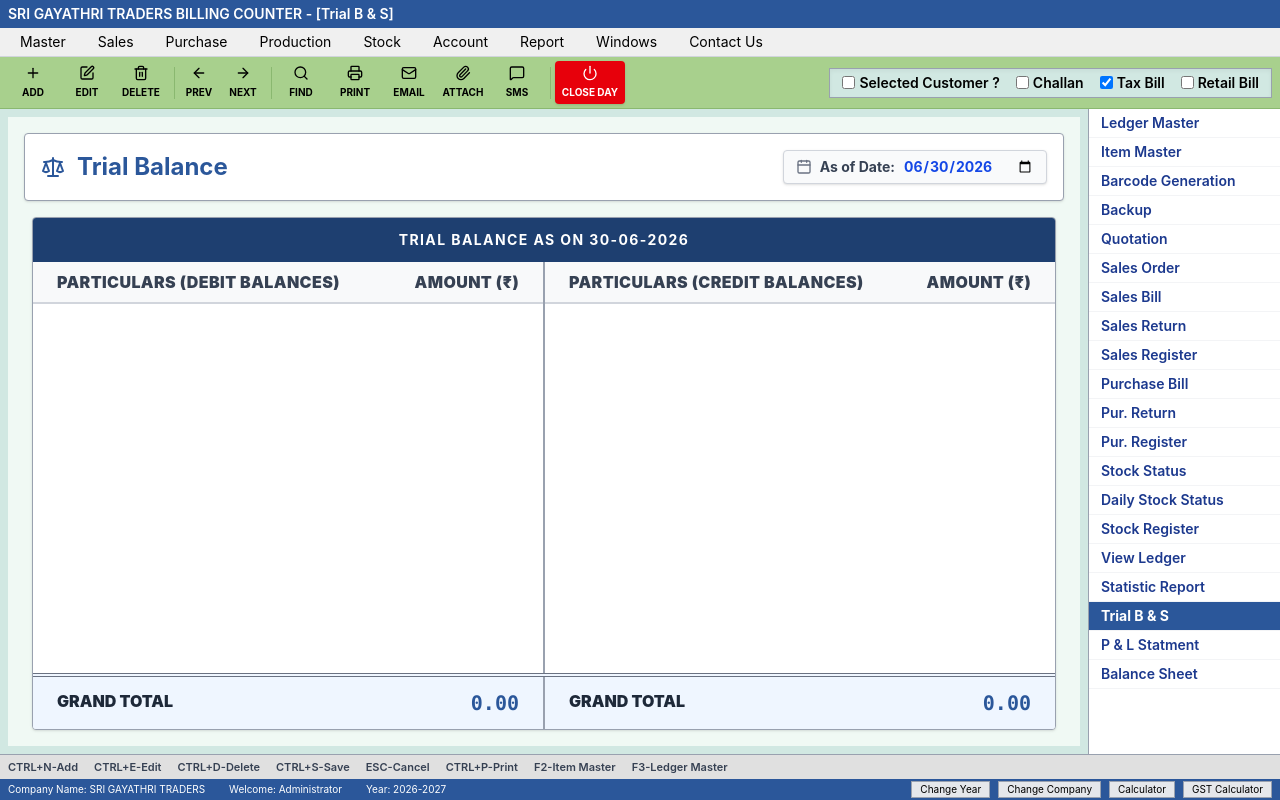
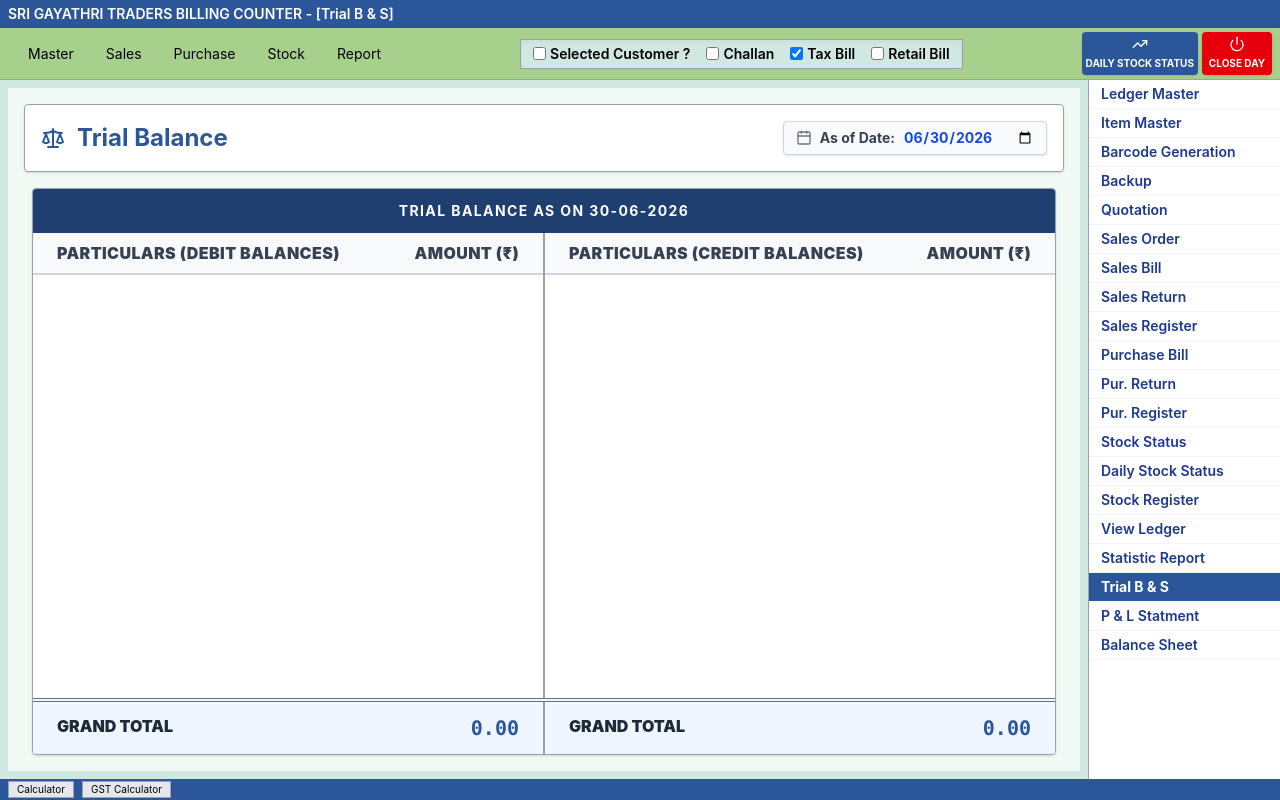
Before and after one commit to preetha007titanobova/GAYATHRI-TRADERS, a React (Vite) app in the folder frontend/: page /trial-b-s in a window 1280 px wide. Built offline with nearby package versions, Linux system fonts and the light colour scheme.

Commit message:
daily-stock

```diff
--- a/frontend/src/components/Layout.tsx
+++ b/frontend/src/components/Layout.tsx
@@ -1,6 +1,6 @@
 import React, { useState } from 'react';
 import { Outlet, Link, useLocation } from 'react-router-dom';
-import { Plus, Edit, Trash2, ArrowLeft, ArrowRight, Search, Printer, Mail, Paperclip, MessageSquare, Power } from 'lucide-react';
+import { Plus, Edit, Trash2, ArrowLeft, ArrowRight, Search, Printer, Mail, Paperclip, MessageSquare, Power, TrendingUp } from 'lucide-react';
 import Api from '../Api';
 import jsPDF from 'jspdf';
 import autoTable from 'jspdf-autotable';
@@ -206,19 +206,9 @@ const Layout = () => {
 
   const closeMenu = () => setActiveMenu(null);
 
-  const handleAction = (actionName: keyof ToolbarActions) => {
-    if (toolbarActions[actionName]) {
-      toolbarActions[actionName]!();
-    } else {
-      setGlobalNotification({ msg: "Feature not implemented or not applicable for the current module.", type: 'info' });
-      setTimeout(() => setGlobalNotification({msg: '', type: ''}), 4000);
-    }
-  };
 
-  const handleFeatureNotImplemented = (featureName: string) => {
-    setGlobalNotification({ msg: `${featureName} feature is coming soon!`, type: 'info' });
-    setTimeout(() => setGlobalNotification({msg: '', type: ''}), 4000);
-  };
+
+
 
   const getPageTitle = (pathname: string) => {
     const routeTitles: Record<string, string> = {
@@ -303,7 +293,16 @@ const Layout = () => {
       </div>
 
       {/* 2. Main Menu Bar */}
-      <div className="bg-[#f0f0f0] border-b border-gray-300 flex px-2 py-1 text-sm space-x-2 relative z-50">
+
+
+      {/* Invisible Overlay to catch clicks outside dropdowns */}
+      {activeMenu && (
+        <div className="fixed inset-0 z-40" onClick={closeMenu}></div>
+      )}
+
+      {/* 3. Green Header Bar & Status Indicators */}
+      <div className="bg-[#a8d08d] border-b border-[#8ab870] flex items-center justify-between px-2 py-1 shadow-sm">
+           <div className= "border-gray-300 flex px-2 py-1 text-sm space-x-2 relative z-50">
 
         {/* MASTER */}
         <div className="relative">
@@ -347,10 +346,6 @@ const Layout = () => {
           )}
         </div>
 
-        {/* PRODUCTION */}
-        <div className="relative">
-          <span onClick={() => handleFeatureNotImplemented('Production')} className="px-3 py-1 cursor-pointer select-none rounded hover:bg-blue-100">Production</span>
-        </div>
 
         {/* STOCK */}
         <div className="relative">
@@ -360,20 +355,6 @@ const Layout = () => {
                <Link to="/stock-status" onClick={closeMenu} className="px-4 py-1.5 hover:bg-blue-500 hover:text-white cursor-pointer font-medium">Stock Status</Link>
                <Link to="/daily-stock-status" onClick={closeMenu} className="px-4 py-1.5 hover:bg-blue-500 hover:text-white cursor-pointer font-medium">Daily Stock Status</Link>
                <Link to="/stock-register" onClick={closeMenu} className="px-4 py-1.5 hover:bg-blue-500 hover:text-white cursor-pointer font-medium">Stock Register</Link>
-            </div>
-          )}
-        </div>
-
-        {/* ACCOUNT */}
-        <div className="relative">
-          <span onClick={() => toggleMenu('Account')} className={`px-3 py-1 cursor-pointer select-none rounded ${activeMenu === 'Account' ? 'bg-blue-200 shadow-inner' : 'hover:bg-blue-100'}`}>Account</span>
-          {activeMenu === 'Account' && (
-            <div className="absolute top-full left-0 mt-1 bg-white border border-gray-400 shadow-xl w-48 flex flex-col py-1 z-50">
-               <Link to="/cash-book" onClick={closeMenu} className="px-4 py-1.5 hover:bg-blue-500 hover:text-white cursor-pointer font-medium">Cash Book</Link>
-               <Link to="/bank-book" onClick={closeMenu} className="px-4 py-1.5 hover:bg-blue-500 hover:text-white cursor-pointer font-medium">Bank Book</Link>
-               <div className="border-t border-gray-300 my-1"></div>
-               <Link to="/journal-entry" onClick={closeMenu} className="px-4 py-1.5 hover:bg-blue-500 hover:text-white cursor-pointer font-medium">Journal Entry</Link>
-               <Link to="/cheque-printing" onClick={closeMenu} className="px-4 py-1.5 hover:bg-blue-500 hover:text-white cursor-pointer font-medium">Cheque Printing</Link>
             </div>
           )}
         </div>
@@ -393,81 +374,12 @@ const Layout = () => {
           )}
         </div>
 
-        {/* WINDOWS */}
-        <div className="relative">
-          <span onClick={() => handleFeatureNotImplemented('Windows')} className="px-3 py-1 cursor-pointer select-none rounded hover:bg-blue-100">Windows</span>
-        </div>
 
-        {/* CONTACT US */}
-        <div className="relative">
-          <span onClick={() => handleFeatureNotImplemented('Contact Us')} className="px-3 py-1 cursor-pointer select-none rounded hover:bg-blue-100">Contact Us</span>
-        </div>
+
+
 
       </div>
 
-      {/* Invisible Overlay to catch clicks outside dropdowns */}
-      {activeMenu && (
-        <div className="fixed inset-0 z-40" onClick={closeMenu}></div>
-      )}
-
-      {/* 3. Green Header Bar & Status Indicators */}
-      <div className="bg-[#a8d08d] border-b border-[#8ab870] flex items-center justify-between px-2 py-1 shadow-sm">
-        {/* Action Buttons */}
-        <div className="flex space-x-1">
-          <button onClick={() => handleAction('onAdd')} className="flex flex-col items-center justify-center p-1 hover:bg-[#8ab870] rounded min-w-[50px] focus:outline-none transition-colors">
-            <Plus size={16} />
-            <span className="text-[10px] mt-1 font-bold">ADD</span>
-          </button>
-          <button onClick={() => handleAction('onEdit')} className="flex flex-col items-center justify-center p-1 hover:bg-[#8ab870] rounded min-w-[50px] focus:outline-none transition-colors">
-            <Edit size={16} />
-            <span className="text-[10px] mt-1 font-bold">EDIT</span>
-          </button>
-          <button onClick={() => handleAction('onDelete')} className="flex flex-col items-center justify-center p-1 hover:bg-[#8ab870] rounded min-w-[50px] focus:outline-none transition-colors">
-            <Trash2 size={16} />
-            <span className="text-[10px] mt-1 font-bold">DELETE</span>
-          </button>
-
-          <div className="w-[1px] bg-[#8ab870] mx-1 h-8 self-center"></div>
-
-          <button onClick={() => handleAction('onPrev')} className="flex flex-col items-center justify-center p-1 hover:bg-[#8ab870] rounded min-w-[40px] focus:outline-none transition-colors">
-            <ArrowLeft size={16} />
-            <span className="text-[10px] mt-1 font-bold">PREV</span>
-          </button>
-          <button onClick={() => handleAction('onNext')} className="flex flex-col items-center justify-center p-1 hover:bg-[#8ab870] rounded min-w-[40px] focus:outline-none transition-colors">
-            <ArrowRight size={16} />
-            <span className="text-[10px] mt-1 font-bold">NEXT</span>
-          </button>
-
-          <div className="w-[1px] bg-[#8ab870] mx-1 h-8 self-center"></div>
-
-          <button onClick={() => handleAction('onFind')} className="flex flex-col items-center justify-center p-1 hover:bg-[#8ab870] rounded min-w-[50px] focus:outline-none transition-colors">
-            <Search size={16} />
-            <span className="text-[10px] mt-1 font-bold">FIND</span>
-          </button>
-          <button onClick={() => handleAction('onPrint')} className="flex flex-col items-center justify-center p-1 hover:bg-[#8ab870] rounded min-w-[50px] focus:outline-none transition-colors">
-            <Printer size={16} />
-            <span className="text-[10px] mt-1 font-bold">PRINT</span>
-          </button>
-          <button onClick={() => handleAction('onEmail')} className="flex flex-col items-center justify-center p-1 hover:bg-[#8ab870] rounded min-w-[50px] focus:outline-none transition-colors">
-            <Mail size={16} />
-            <span className="text-[10px] mt-1 font-bold">EMAIL</span>
-          </button>
-          <button onClick={() => handleAction('onAttach')} className="flex flex-col items-center justify-center p-1 hover:bg-[#8ab870] rounded min-w-[50px] focus:outline-none transition-colors">
-            <Paperclip size={16} />
-            <span className="text-[10px] mt-1 font-bold">ATTACH</span>
-          </button>
-          <button onClick={() => handleAction('onSms')} className="flex flex-col items-center justify-center p-1 hover:bg-[#8ab870] rounded min-w-[50px] focus:outline-none transition-colors">
-            <MessageSquare size={16} />
-            <span className="text-[10px] mt-1 font-bold">SMS</span>
-          </button>
-
-          <div className="w-[1px] bg-[#8ab870] mx-1 h-8 self-center"></div>
-
-          <button onClick={() => setIsCloseDayModalOpen(true)} className="flex flex-col items-center justify-center p-1 bg-red-600 hover:bg-red-700 text-white rounded min-w-[70px] focus:outline-none transition-colors shadow">
-            <Power size={16} />
-            <span className="text-[10px] mt-1 font-bold">CLOSE DAY</span>
-          </button>
-        </div>
 
         {/* Status Indicators */}
         <div className="flex space-x-4 items-center bg-[#d1e8e2] px-3 py-1 border border-gray-400 shadow-inner text-sm font-semibold">
@@ -487,6 +399,16 @@ const Layout = () => {
             <input type="checkbox" className="form-checkbox" checked={globalSettings.isRetailBill} onChange={e => setGlobalSettings({...globalSettings, isRetailBill: e.target.checked})} />
             <span>Retail Bill</span>
           </label>
+        </div>
+          <div className="flex space-x-1">
+          <Link to="/daily-stock-status" className="flex flex-col items-center justify-center p-1 bg-[#2b579a] hover:bg-[#1a3a6c] text-white rounded min-w-[90px] focus:outline-none transition-colors shadow no-underline text-center">
+            <TrendingUp size={16} />
+            <span className="text-[10px] mt-1 font-bold">DAILY STOCK STATUS</span>
+          </Link>
+          <button onClick={() => setIsCloseDayModalOpen(true)} className="flex flex-col items-center justify-center p-1 bg-red-600 hover:bg-red-700 text-white rounded min-w-[70px] focus:outline-none transition-colors shadow">
+            <Power size={16} />
+            <span className="text-[10px] mt-1 font-bold">CLOSE DAY</span>
+          </button>
         </div>
       </div>
 
@@ -548,28 +470,15 @@ const Layout = () => {
 
       {/* Bottom Status & Control Bars */}
       <div className="flex flex-col">
-        {/* Control/Shortcut Bar */}
-        <div className="bg-[#e0e0e0] border-t border-gray-400 px-2 py-1 text-[11px] flex space-x-4 font-semibold text-gray-700">
-          <span>CTRL+N-Add</span>
-          <span>CTRL+E-Edit</span>
-          <span>CTRL+D-Delete</span>
-          <span>CTRL+S-Save</span>
-          <span>ESC-Cancel</span>
-          <span>CTRL+P-Print</span>
-          <span>F2-Item Master</span>
-          <span>F3-Ledger Master</span>
-        </div>
 
-        {/* Bottom Status Bar */}
         <div className="bg-[#2b579a] text-white text-[10px] flex justify-between items-center px-2 py-0.5">
-        <div className="flex space-x-6">
+        {/* <div className="flex space-x-6">
           <span>Company Name: SRI GAYATHRI TRADERS</span>
           <span>Welcome: Administrator</span>
           <span>Year: {displayYear}</span>
-        </div>
+        </div> */}
           <div className="flex space-x-2">
-            <button onClick={() => handleFeatureNotImplemented('Change Year')} className="bg-gray-200 text-black px-2 hover:bg-gray-300 border border-gray-400 text-[10px]">Change Year</button>
-            <button onClick={() => handleFeatureNotImplemented('Change Company')} className="bg-gray-200 text-black px-2 hover:bg-gray-300 border border-gray-400 text-[10px]">Change Company</button>
+
             <button onClick={() => setIsCalcOpen(!isCalcOpen)} className="bg-gray-200 text-black px-2 hover:bg-gray-300 border border-gray-400 text-[10px] relative">
               Calculator
               {isCalcOpen && (
```
Also changed, not shown: frontend/src/pages/DailyStockStatus.tsx (+2 -8 lines), frontend/src/pages/ItemMaster.tsx (+2 -24 lines).
